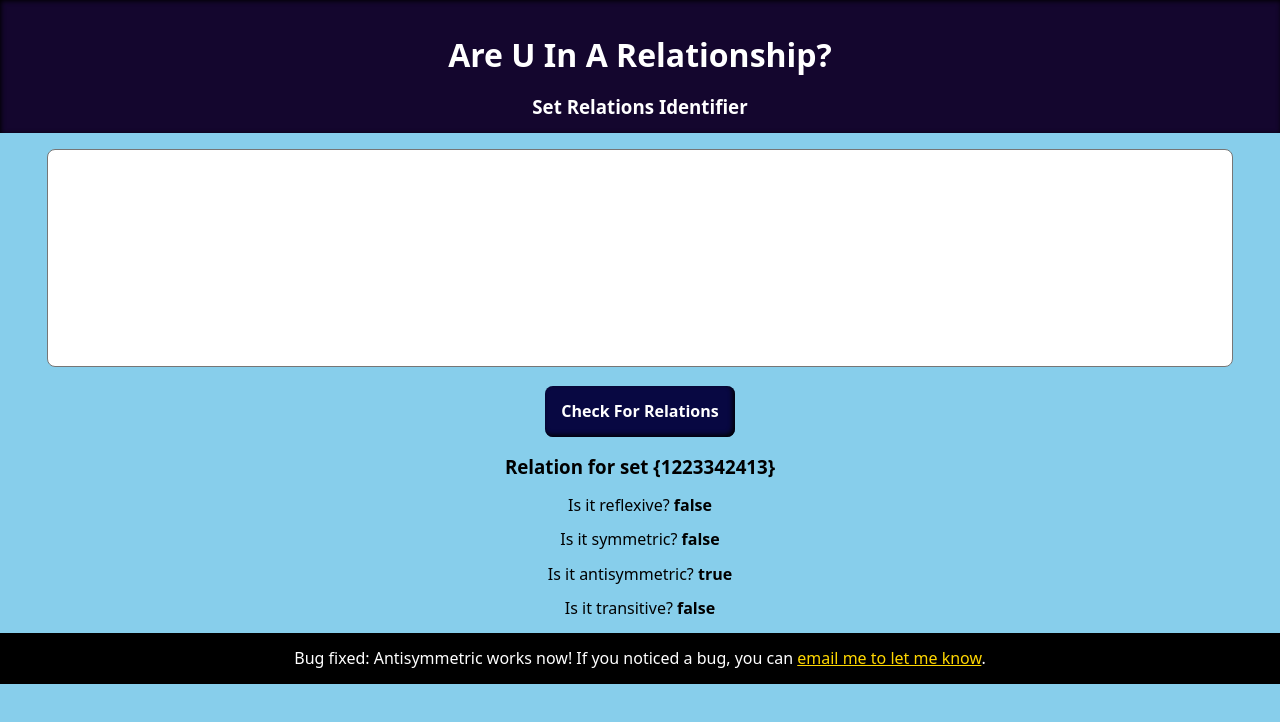
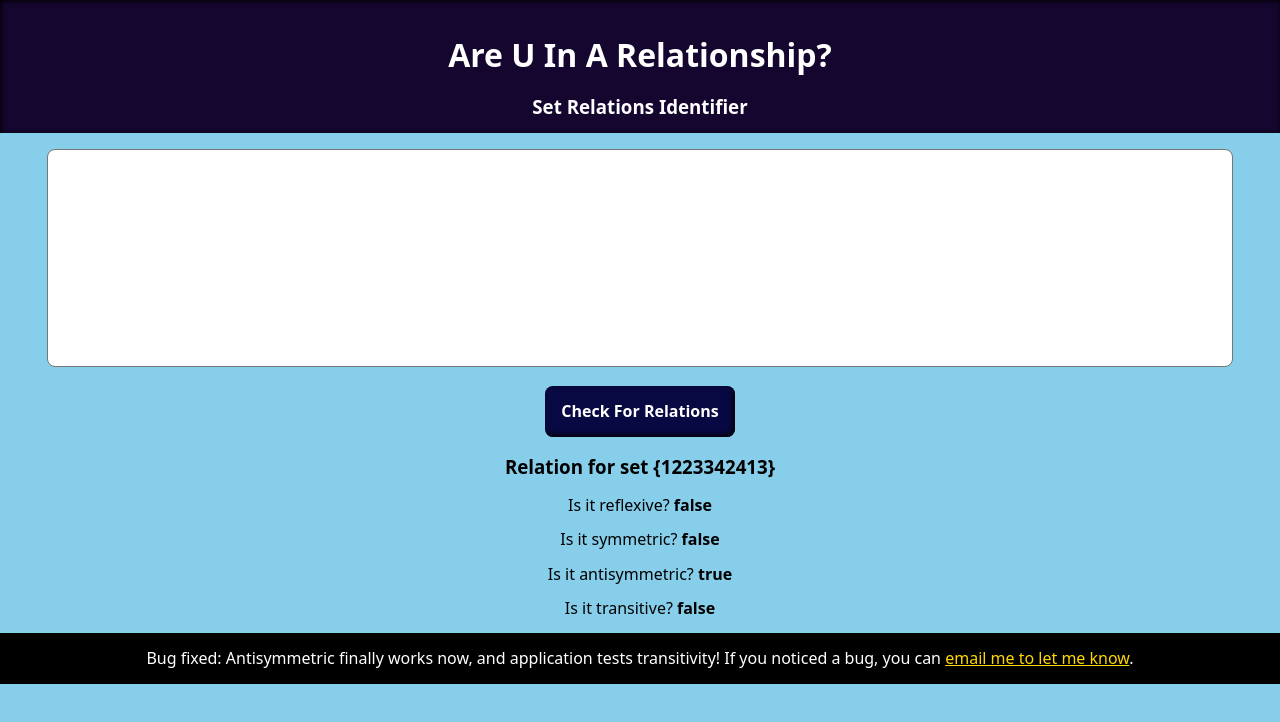
Before and after one commit to codenamerey/relation-type-determinator, a React (Create React App) app: page / in a window 1280 px wide. Shown: the top 722 px of the page. Built offline with nearby package versions, Linux system fonts and the light colour scheme.

Commit message:
Update message

```diff
--- a/src/App.js
+++ b/src/App.js
@@ -64,7 +64,7 @@ function App() {
         background: "black",
         color: "white"
       }}>
-        <p>Bug fixed: Antisymmetric works now! If you noticed a bug, you can <a style={{
+        <p>Bug fixed: Antisymmetric finally works now, and application tests transitivity! If you noticed a bug, you can <a style={{
           color: "gold"
         }} href="mailto:2solimanleeryan@gmail.com">email me to let me know</a>.</p>
       </footer>
```
